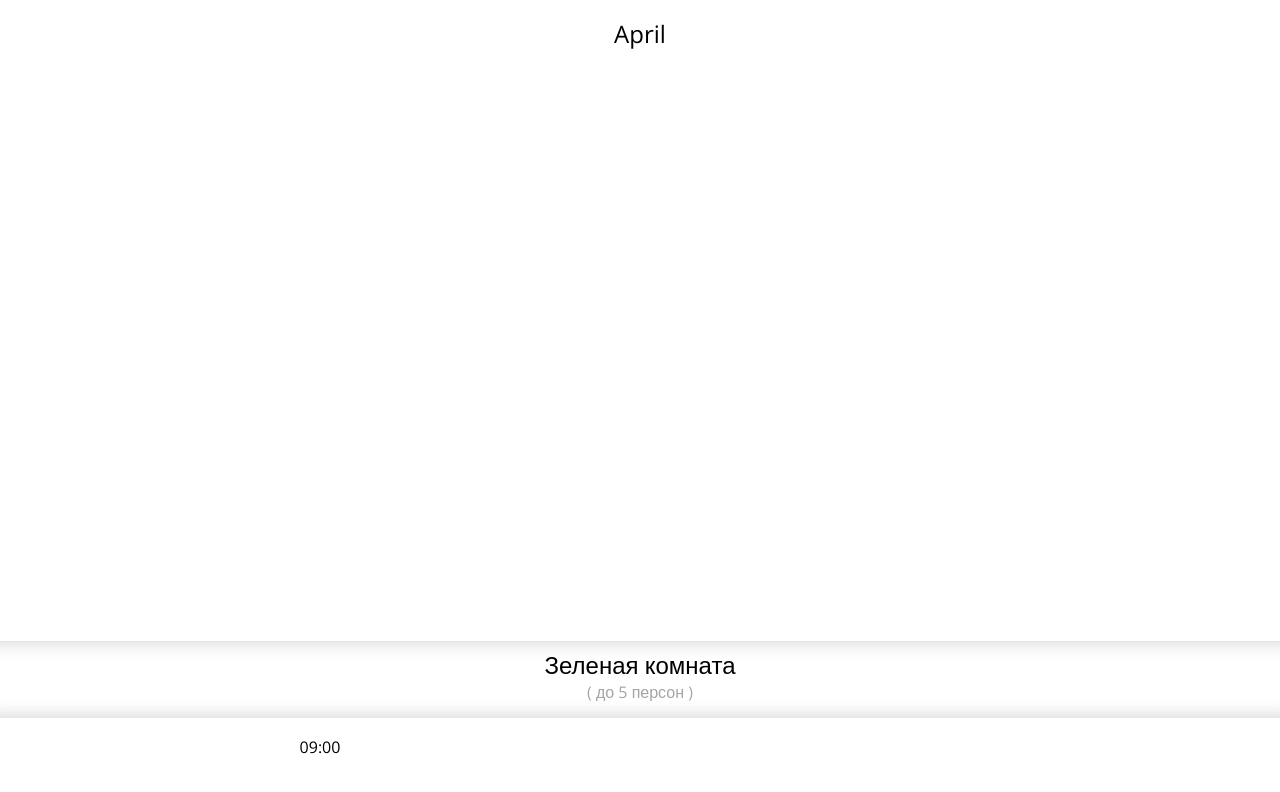
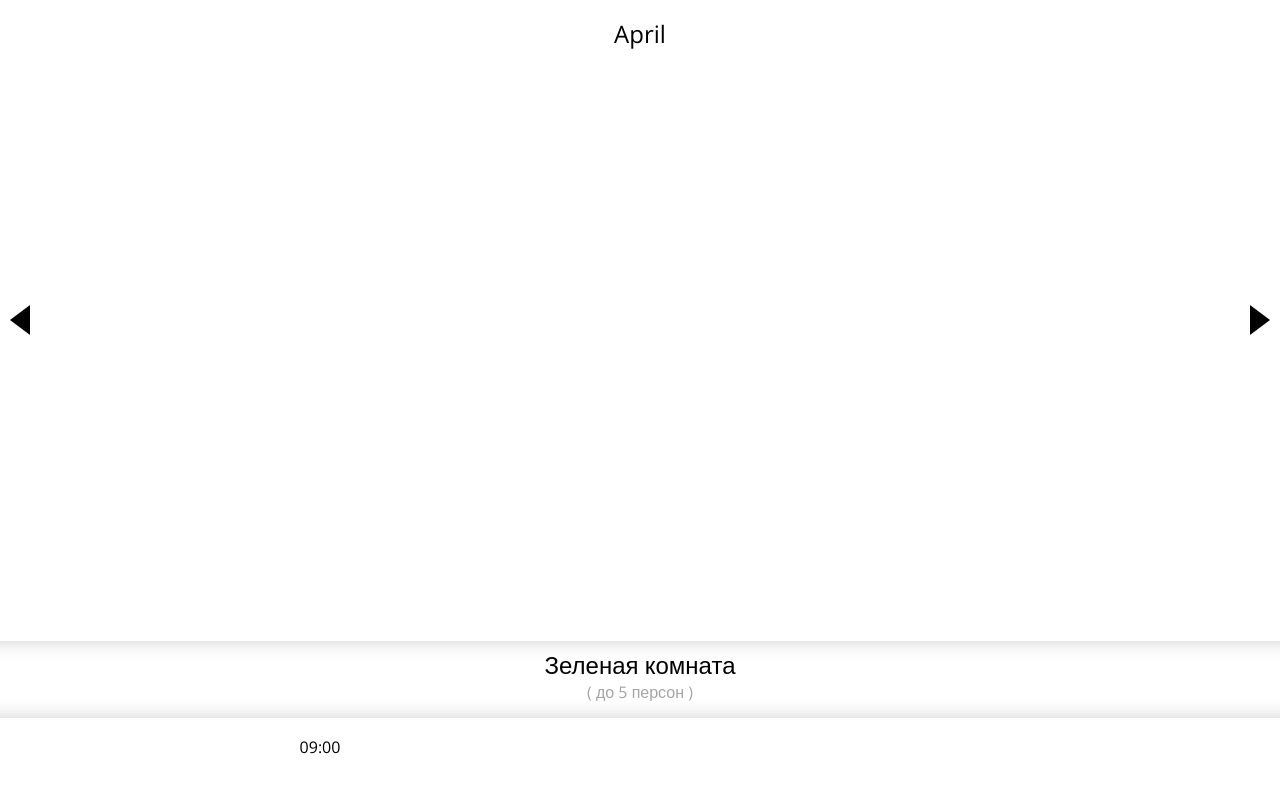
Before and after one commit to zlogin/booking, a React app: page / in a window 1280 px wide. Shown: the top 792 px of the page. Built offline with nearby package versions, Linux system fonts and the light colour scheme.

Commit message:
add svg arrow

```diff
--- a/src/components/MonthList.js
+++ b/src/components/MonthList.js
@@ -17,9 +17,17 @@ class MonthList extends Component {
 
         return (
             <div className="calendar__month action__carousel">
-                <i className="action action__prev" onClick = { this.prevMonth } ></i>
+                <i className="action action__prev" onClick = { this.prevMonth } >
+                    <svg xmlns="http://www.w3.org/2000/svg" viewBox="0 0 50 50">
+                        <polygon points="30 10, 10 25, 30 40" />
+                    </svg>
+                </i>
                 <Month month = { this.state.month } />
-                <i className="action action__next" onClick = { this.nextMonth } ></i>
+                <i className="action action__next" onClick = { this.nextMonth } >
+                    <svg xmlns="http://www.w3.org/2000/svg" viewBox="0 0 50 50">
+                        <polygon points="20 10, 40 25, 20 40" />
+                    </svg>
+                </i>
             </div>
         )
     }
--- a/src/scss/App.scss
+++ b/src/scss/App.scss
@@ -39,7 +39,8 @@ body, html {
             position: absolute;
             width: 50px;
             height: 50px;
-            top: 13px;
+            top: 50%;
+            margin-top:-25px;
             &__prev{
                 left: 0;
             }
```
